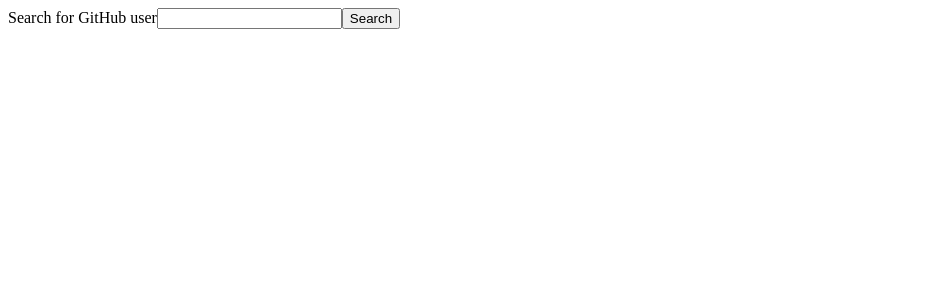
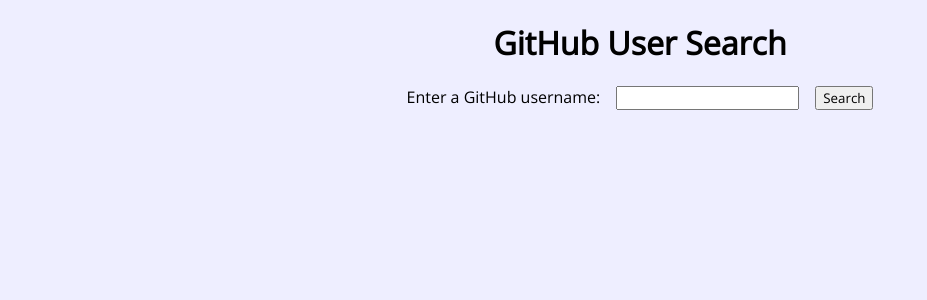
Before and after one commit to chrisstonedev/github-user-search, an Angular app: page / in a window 1280 px wide. Shown: the top 300 px of the page, without its empty margins (0-927 px from the left). Built offline with nearby package versions, Linux system fonts and the light colour scheme.

Commit message:
Overall style improvements

```diff
--- a/src/app/app.component.html
+++ b/src/app/app.component.html
@@ -1,7 +1,10 @@
-<label for="userSearch">Search for GitHub user</label>
-<input (keyup.enter)="searchForUsers()" [(ngModel)]="inputText" id="userSearch" type="text">
-<button (click)="searchForUsers()">Search</button>
-<p *ngIf="usersOnPage">Found {{totalCount}} results:</p>
+<h1>GitHub User Search</h1>
+<div class="form">
+  <label for="userSearch">Enter a GitHub username:</label>
+  <input (keyup.enter)="searchForUsers()" [(ngModel)]="inputText" id="userSearch" type="text">
+  <button (click)="searchForUsers()">Search</button>
+</div>
+<p *ngIf="usersOnPage" class="total-count">Found {{totalCount}} {{totalCount === 1 ? 'result' : 'results'}}:</p>
 <div class="user-results">
   <app-user *ngFor="let user of usersOnPage" [user]="user" class="user-result"></app-user>
 </div>
--- a/src/app/app.component.scss
+++ b/src/app/app.component.scss
@@ -1,5 +1,29 @@
+h1 {
+  text-align: center;
+}
+
+.form {
+  display: flex;
+  flex-direction: row;
+  gap: 16px;
+  justify-content: center;
+}
+
+.total-count {
+  font-size: large;
+  text-align: center;
+}
+
 .user-results {
   display: flex;
   flex-direction: column;
-  gap: 8px;
+  gap: 16px;
 }
+
+.pagination-controls {
+  display: flex;
+  flex-direction: row;
+  gap: 16px;
+  justify-content: center;
+  margin: 16px auto 0;
+}
--- a/src/app/user/user.component.scss
+++ b/src/app/user/user.component.scss
@@ -1,4 +1,5 @@
 .container {
+  background: white;
   border: 1px solid black;
   border-radius: 4px;
   box-shadow: #0008 4px 4px 4px;
--- a/src/styles.scss
+++ b/src/styles.scss
@@ -1 +1,9 @@
-/* You can add global styles to this file, and also import other style files */
+@import url('https://fonts.googleapis.com/css2?family=Open+Sans&display=swap');
+
+* {
+  font-family: 'Open Sans', sans-serif;
+}
+
+body {
+  background: #eef;
+}
```
Also changed, not shown: 1 other file (tests, documents, lock files or other folders).
